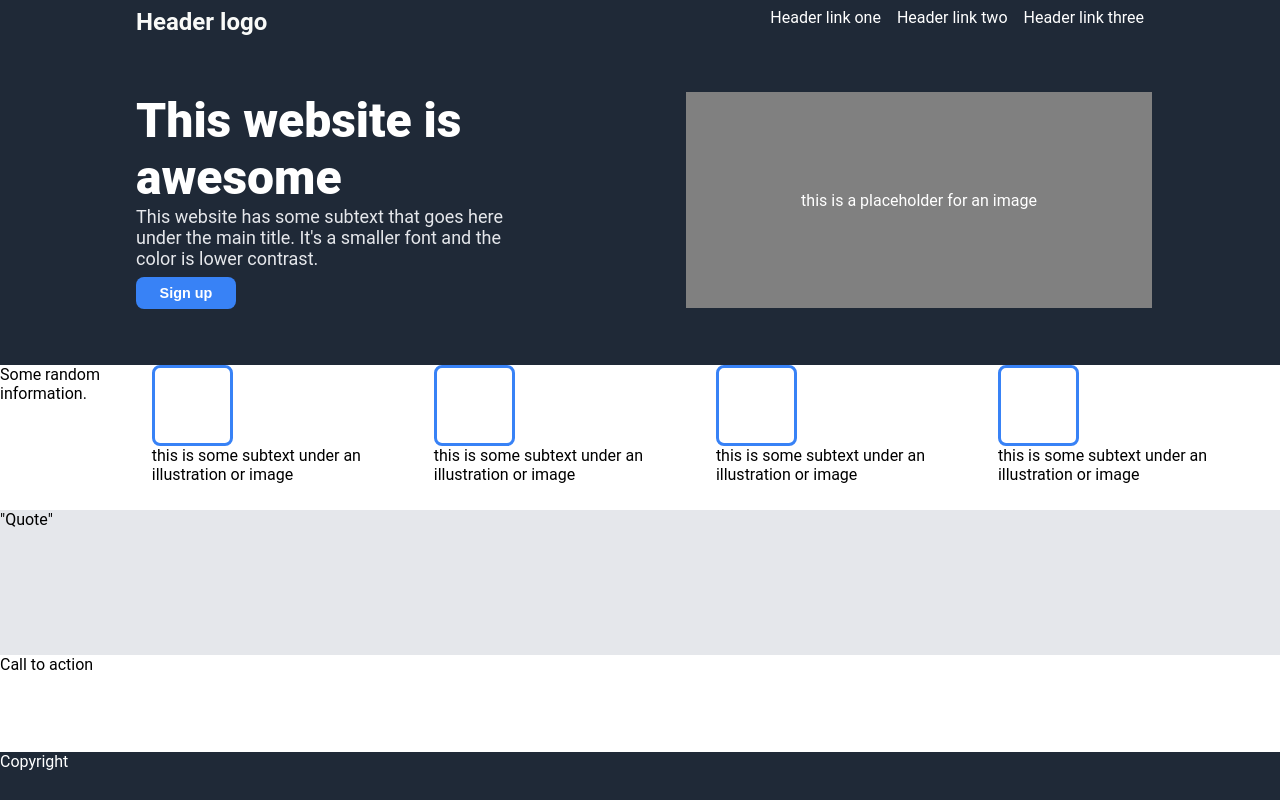
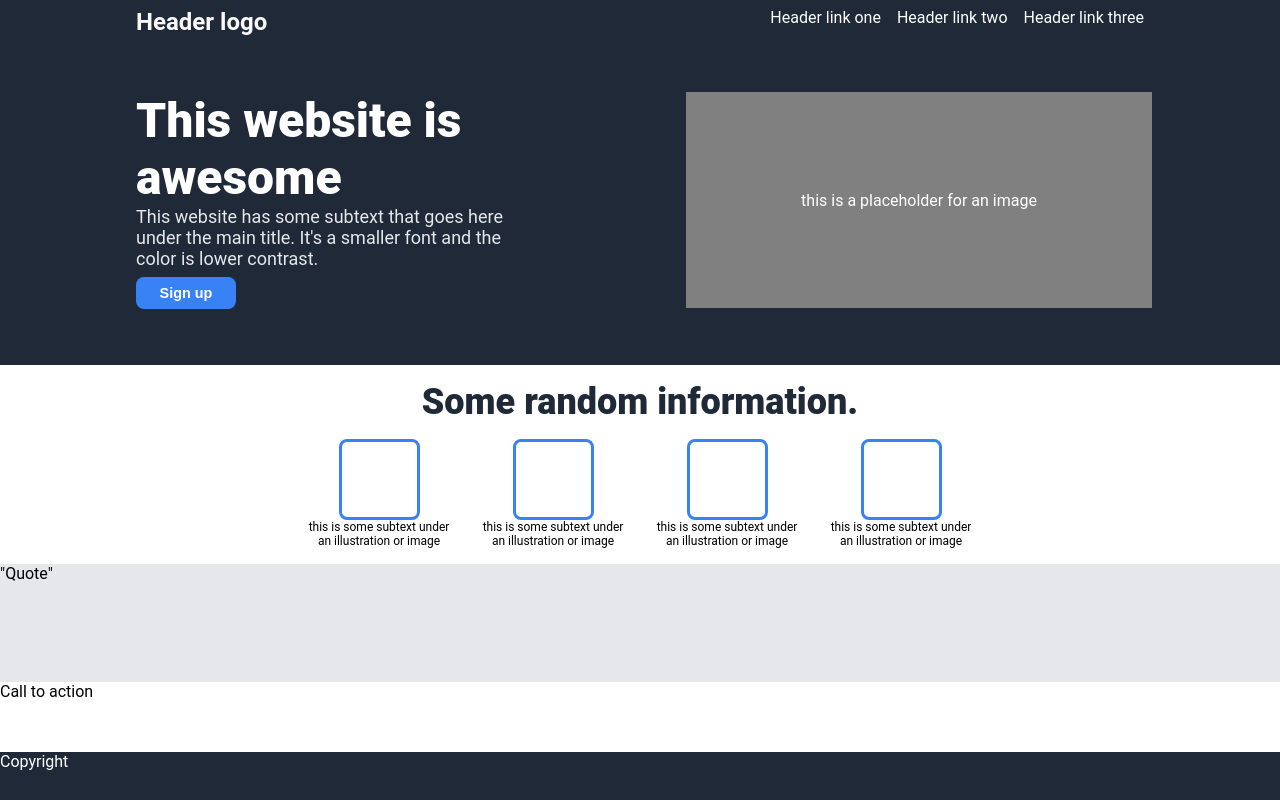
Before and after one commit to KgitWH21/odin-landing-page, a plain HTML site: page index.html in a window 1280 px wide. Drawn offline with Linux system fonts and the light colour scheme.

Commit message:
Complete styled information area

```diff
--- a/index.html
+++ b/index.html
@@ -34,6 +34,7 @@
         </div>
         <div class="random-info">
             <div class="rinfo-title">Some random information.</div>
+          <div class="items">
             <div class="item">
             <div class="img-box"></div>
             <div class="item-text">this is some subtext under an illustration or image</div>
@@ -50,6 +51,7 @@
             <div class="img-box"></div>
             <div class="item-text">this is some subtext under an illustration or image</div>
             </div>
+           </div>
         </div>
         <div class="quote-area">"Quote"</div>
         <div class="cta-area">
--- a/style.css
+++ b/style.css
@@ -104,6 +104,7 @@ ul {
 
 .random-info {
     display: flex;
+    flex-direction: column;
     flex: 1;
 }
 
@@ -112,6 +113,39 @@ ul {
     height: 75px;
     border: solid #3882F6;
     border-radius: 8px;
+}
+
+.rinfo-title {
+    font-size: 36px;
+    font-weight: 900;
+    color: #1F2937;
+    margin-top: 16px;
+    display: flex;
+    justify-content: center;
+    align-items: center;
+}
+
+.items {
+    display: flex;
+    justify-content: center;
+    gap: 24px;
+
+}
+
+.item {
+    width: 150px;
+    margin-top: 16px;
+    margin-bottom: 16px;
+    display: flex;
+    flex-direction: column;
+    justify-content: center;
+    align-items: center;
+    text-align: center;
+
+}
+
+.item-text {
+    font-size: 12px;
 }
 
 .quote-area {
```
